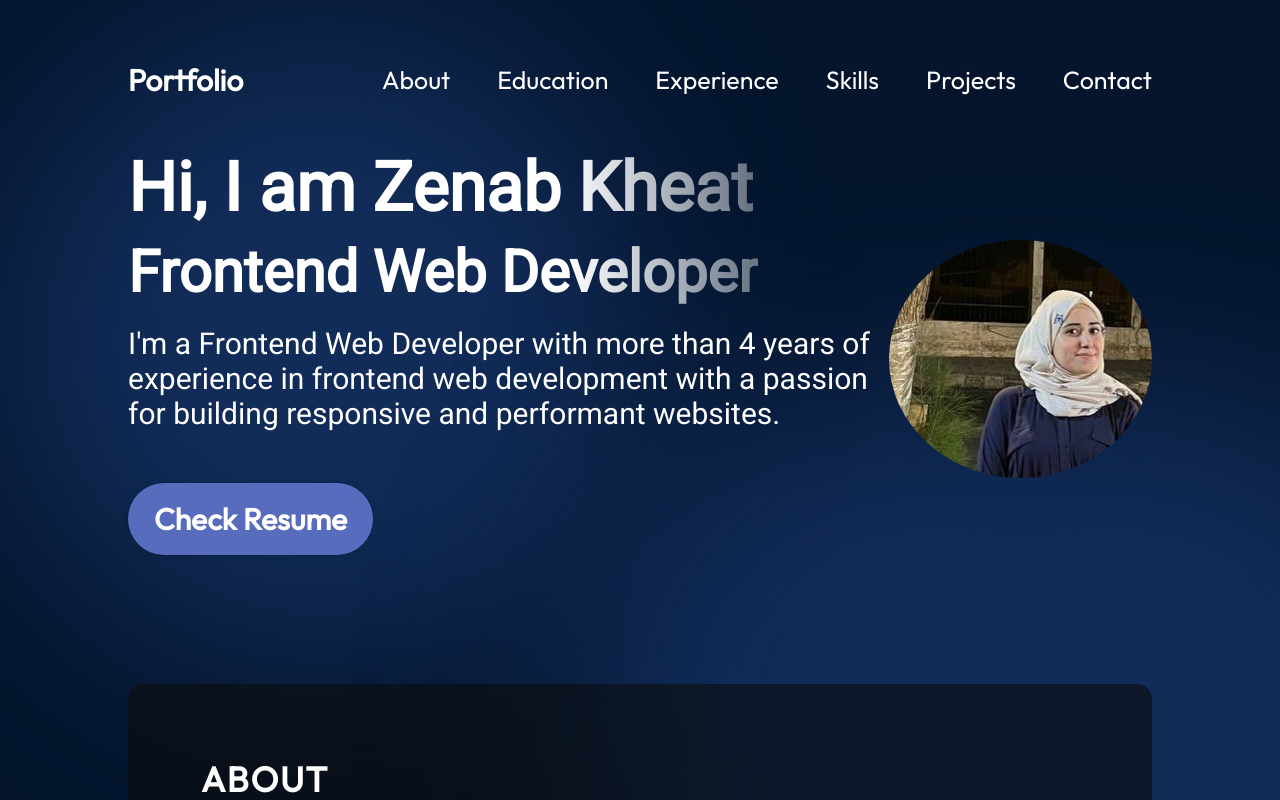
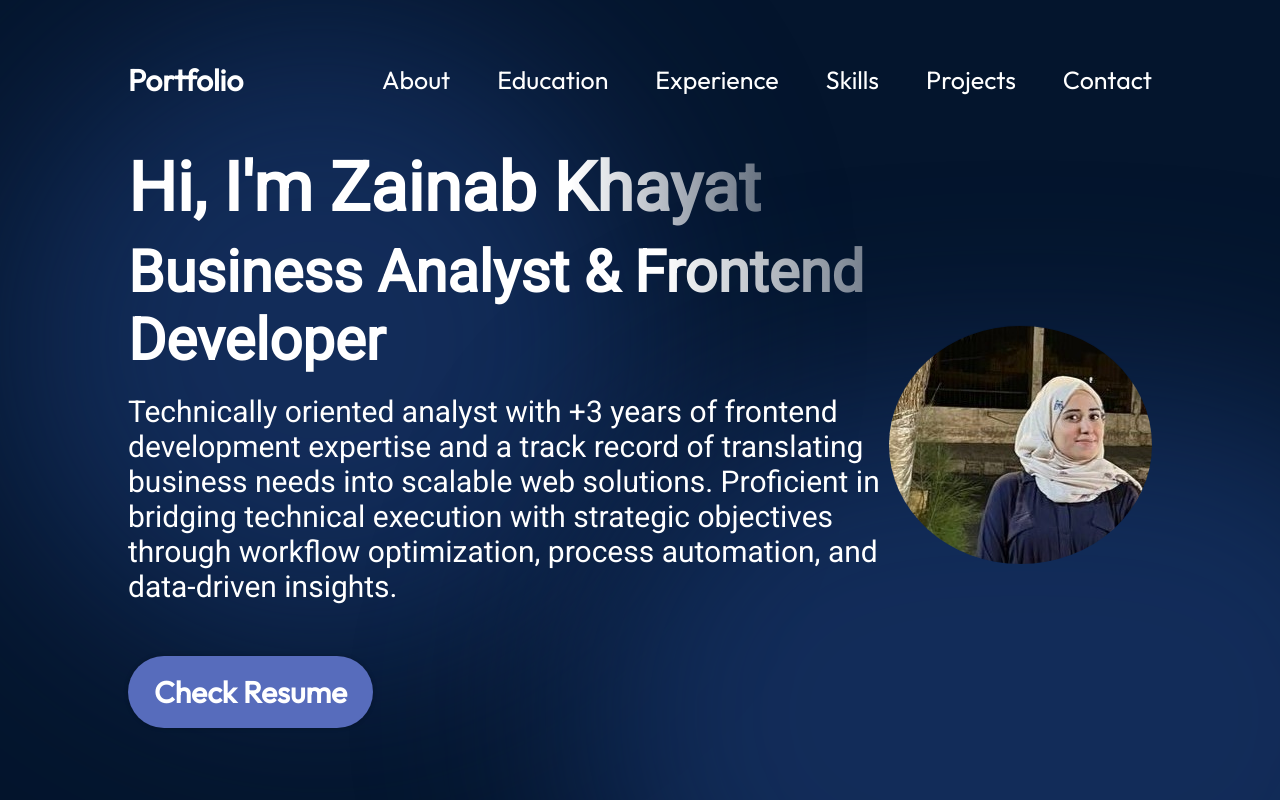
Before and after one commit to zainab224498/my-portfolio, a React (Vite) app: page / in a window 1280 px wide. Shown: the top 800 px of the page. Built offline with nearby package versions, Linux system fonts and the light colour scheme.

Commit message:
Update Hero.jsx

```diff
--- a/src/components/Hero/Hero.jsx
+++ b/src/components/Hero/Hero.jsx
@@ -7,11 +7,10 @@ export const Hero = () => {
   return (
     <section className={styles.container}>
       <div className={styles.content}>
-        <h1 className={styles.title}>Hi, I am Zenab Kheat</h1>
-        <h2 className={styles.subtitle}>Frontend Web Developer</h2>
+        <h1 className={styles.title}>Hi, I'm Zainab Khayat</h1>
+        <h2 className={styles.subtitle}>Business Analyst & Frontend Developer</h2>
         <p className={styles.description}>
-          I'm a Frontend Web Developer with more than 4 years of experience in frontend web development with a passion for building
-responsive and performant websites.
+          Technically oriented analyst with +3 years of frontend development expertise and a track record of translating business needs into scalable web solutions. Proficient in bridging technical execution with strategic objectives through workflow optimization, process automation, and data-driven insights.
         </p>
                 <a href="https://drive.google.com/file/d/1X1E-pZcbelT6Ftv-Or0c8fZErAFHPoRq/view?usp=sharing" className={styles.contactBtn} target="_blank">
           Check Resume
```
